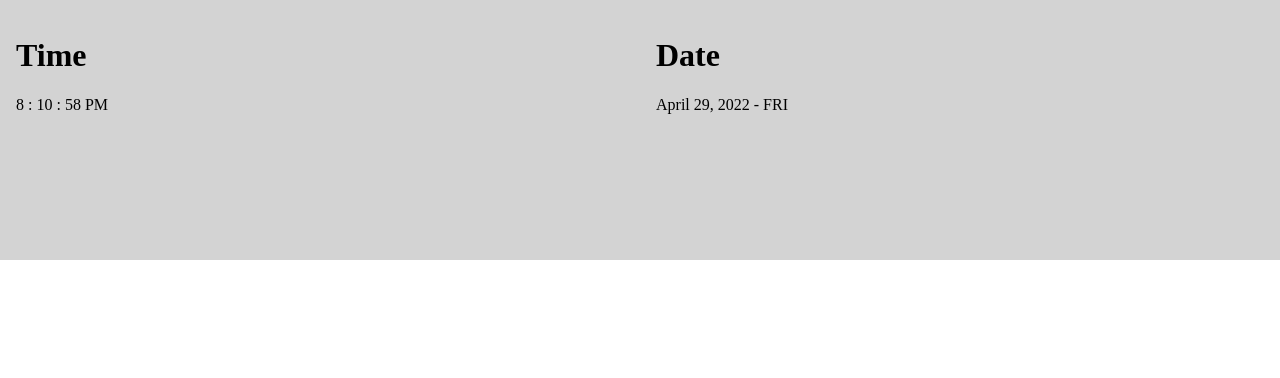
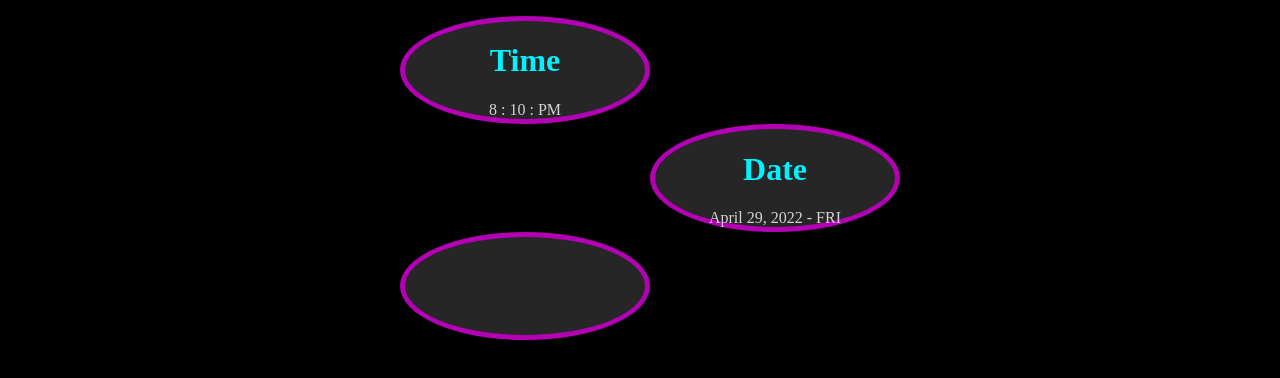
Before and after one commit to Spencer-Littrel/dashboard-widgets, a plain HTML site: page index.html in a window 1280 px wide. Drawn offline with nearby package versions, Linux system fonts and the light colour scheme; no server answers.

Commit message:
Styling
* made new layout
* added color
* aligned items
* personalized content displayed

```diff
--- a/css/styles.css
+++ b/css/styles.css
@@ -1,60 +1,48 @@
+/* Body */
+body {
+  background-color: rgb(0, 0, 0);
+  display: flex;
+  justify-content: center;
+}
+
 /* Grid */
 .layout {
-  display: grid;
-  grid-template-columns: repeat(2, 1fr);
-  grid-template-rows: repeat(2, 1fr);
-  grid-column-gap: 0px;
-  grid-row-gap: 0px;
-}
+    display: grid;
+    grid-template-columns: repeat(2, 1fr);
+    grid-template-rows: repeat(3, 1fr);
+    grid-column-gap: 0px;
+    grid-row-gap: 0px;
 
-.time {
-  grid-area: 1 / 1 / 2 / 2;
-}
+        justify-items: center;
+        margin: 1em;
+        width: 30em;
 
-.date {
-  grid-area: 1 / 2 / 2 / 3;
-}
+    }
 
-.weather {
-  grid-area: 2 / 1 / 3 / 3;
-}
+    .time { grid-area: 1 / 1 / 2 / 2; }
+    .date { grid-area: 2 / 2 / 3 / 3; }
+    .weather { grid-area: 3 / 1 / 4 / 2; }
 
 /* Widgets */
 section {
-  background: lightgray;
-  padding: 1em;
+  /* Flex */
+  display: flex;
+  flex-direction: column;
+  /* justify-content: center; */
+  align-items: center;
+  width: 15em;
+
+  /* Styling */
+  background: rgb(38, 38, 38);
+  border-radius: 100%;
+  border: solid 5px rgb(180, 0, 180);
+  color: lightgray;
 
   /* Relative Parent. Absolute Child */
   position: relative;
 }
 
-/* Time */
-.time {}
-
-.hours {}
-
-.minutes {}
-
-.seconds {}
-
-.amOrPM {}
-
-/* Date */
-.date {}
-
-.month {}
-
-.dayOfMonth {}
-
-.year {}
-
-.dayOfWeek {}
-
-/* Weather */
-.weather {}
-
-.city {}
-
-.temp {}
-
-.weather img {}
+/* Titles */
+h1 {
+  color: rgb(0, 242, 255);
+}
--- a/index.html
+++ b/index.html
@@ -34,7 +34,7 @@
       <time>
         <data class="hours">HH</data> :
         <data class="minutes">MM</data> :
-        <data class="seconds">SS</data>
+        <!-- <data class="seconds">SS</data> -->
         <data class="amOrPM">AM/PM</data>
       </time>
     </section>
--- a/js/time.js
+++ b/js/time.js
@@ -14,7 +14,7 @@ const theClockApp = () => {
     // Get current minutes
     let gotMinutes = timeNow.getMinutes();
     // Get current seconds
-    let gotSeconds = timeNow.getSeconds();
+        // let gotSeconds = timeNow.getSeconds();
 
     // Check-Check: Is the data correct?
     // console.log(gotHours, gotMinutes, gotSeconds);
@@ -31,7 +31,7 @@ const theClockApp = () => {
     // Optionally, append zero to single digit minutes
     gotMinutes = gotMinutes < 10 ? `0${gotMinutes}` : gotMinutes;
     // Optionally, append zero to single digit seconds
-    gotSeconds = gotSeconds < 10 ? `0${gotSeconds}` : gotSeconds;
+    // gotSeconds = gotSeconds < 10 ? `0${gotSeconds}` : gotSeconds;
 
     /************
     Get DOM Elements
@@ -41,7 +41,7 @@ const theClockApp = () => {
     // Get minutes
     const minutes = document.querySelector(".minutes");
     // Get seconds
-    const seconds = document.querySelector(".seconds");
+        // const seconds = document.querySelector(".seconds");
     // Get AM or PM
     const amOrPM = document.querySelector('.amOrPM');
 
@@ -53,7 +53,7 @@ const theClockApp = () => {
     // Set the minutes
     minutes.innerText = gotMinutes;
     // Set the seconds
-    seconds.innerText = gotSeconds;
+        // seconds.innerText = gotSeconds;
     // Set AM or PM
     amOrPM.innerText = gotAmOrPM;
 
```
